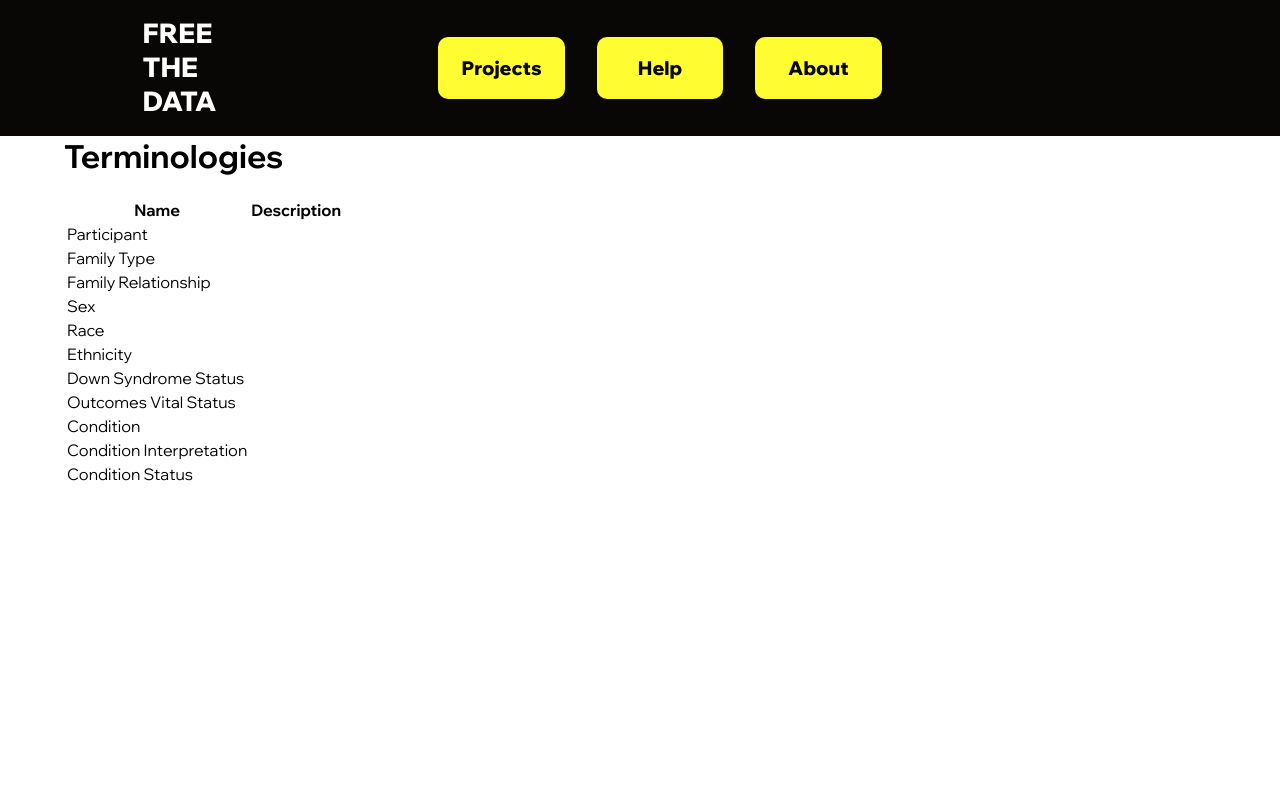
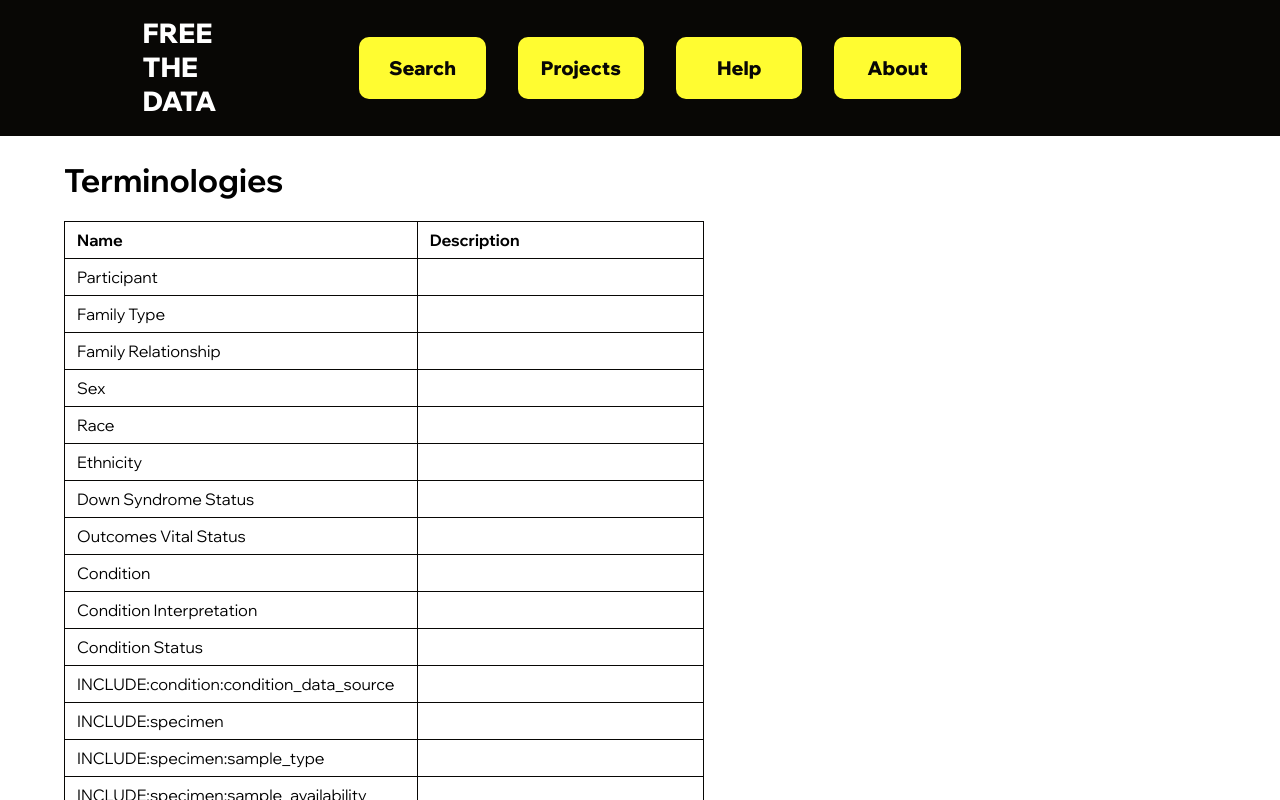
Before and after one commit to yelenacox/vocab-management, a React (Vite) app: page /projects in a window 1280 px wide. Shown: the top 800 px of the page. Built offline with nearby package versions, Linux system fonts and the light colour scheme; data requests are answered from the project's data file; the HTML template or start-up script is replaced by a standard one; a web font is replaced by a local one.

Commit message:
displaying terminologies

```diff
--- a/src/components/Nav/NavBar.jsx
+++ b/src/components/Nav/NavBar.jsx
@@ -14,8 +14,10 @@ export const NavBar = () => {
             </li>
           </div>
           <div className="nav_links">
+            <NavLink to="/">
+              <li className="nav_link">Search</li>
+            </NavLink>
             <NavLink to="/projects">
-              {' '}
               <li className="nav_link" to="/projects">
                 Projects
               </li>
--- a/src/components/Projects/Projects.jsx
+++ b/src/components/Projects/Projects.jsx
@@ -42,7 +42,7 @@ export const Projects = () => {
                 return (
                   <>
                     <tr>
-                      <td>{r?.name}</td>
+                      <td>{r?.name ? r?.name : r?.id}</td>
                       <td>{r?.description}</td>
                     </tr>
                   </>
--- a/src/components/Projects/Projects.scss
+++ b/src/components/Projects/Projects.scss
@@ -1,6 +1,29 @@
 @import '../Search/Variables';
 
 .projects_container {
-  margin: 17vh 0 0 5vw;
+  margin: 20vh 0 10vh 5vw;
   min-height: 100vh;
 }
+
+table,
+td,
+th {
+  border: 1px solid $blackColor;
+  border-collapse: collapse;
+}
+
+table {
+  width: 50vw;
+}
+
+th,
+td {
+  text-align: left;
+  padding: 8px 12px;
+  overflow-wrap: break-word;
+}
+
+th:first-of-type,
+td:first-of-type {
+  width: 15vw;
+}
```
